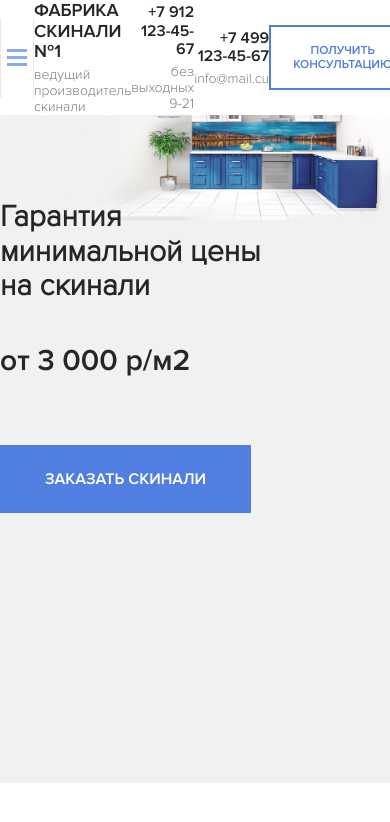
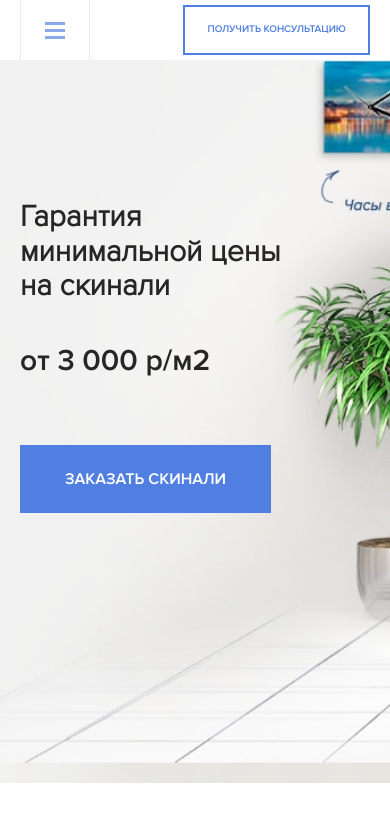
Before and after one commit to Tatyana2070/skinali, a plain HTML site: page index.html in a window 390 px wide. Drawn offline with Linux system fonts and the light colour scheme.

Commit message:
адаптив для главного экрана

```diff
--- a/sass/_grid.sass
+++ b/sass/_grid.sass
@@ -3,3 +3,13 @@
 .container
   max-width: 1170px
   margin: auto
+@media (max-width: 1199px)
+  .container
+    max-width: 960px
+@media (max-width: 991px)
+  .container
+    max-width: 750px
+@media (max-width: 768px)
+  .container
+    max-width: 100%
+    padding: 0 20px
--- a/sass/_interface.sass
+++ b/sass/_interface.sass
@@ -8,7 +8,7 @@ body
   +bold
   text-transform: uppercase
   color: $primary
-  background-color: transparent
+  background-color: #fff
 .button
   border: none
   text-transform: uppercase
@@ -16,3 +16,6 @@ body
   background-color: $primary
   color: #fff
   +bold
+@media (max-width: 576px)
+  .button-o
+    font-size: 10px
--- a/sass/blocks/_hero.sass
+++ b/sass/blocks/_hero.sass
@@ -11,3 +11,7 @@
     margin-bottom: 67px
     font-size: 30px
     +bold
+@media (max-width: 991px)
+  .hero
+    background-size: cover
+    background-position:  top left 30%
--- a/sass/blocks/_navbar.sass
+++ b/sass/blocks/_navbar.sass
@@ -9,7 +9,6 @@
     display: flex
     justify-content: space-between
     align-items: center
-    min-height: 80px
   &__mobile, &__landline
     text-align: right
   &__phone
@@ -34,7 +33,7 @@
   padding-bottom: 16px
   background-color: $primary
   color: #fff
-  transform: translateY(-101%)
+  transform: translateY(-200%)
   transition: 0.3s
   z-index: 0
   &_active
@@ -76,3 +75,18 @@
     display: block
     font-size: 14px
     color: $text-color-light
+@media (max-width: 991px)
+  .navbar
+    &__mobile, &__landline
+      display: none
+@media (max-width: 576px)
+  .logo
+    display: none
+  .menu
+    top: 60px
+    &-button
+      height: 60px
+    &__nav
+      flex-direction: column
+    &__link
+      margin-bottom: 20px
```
Also changed, not shown: css/style.css, 1 other file.
